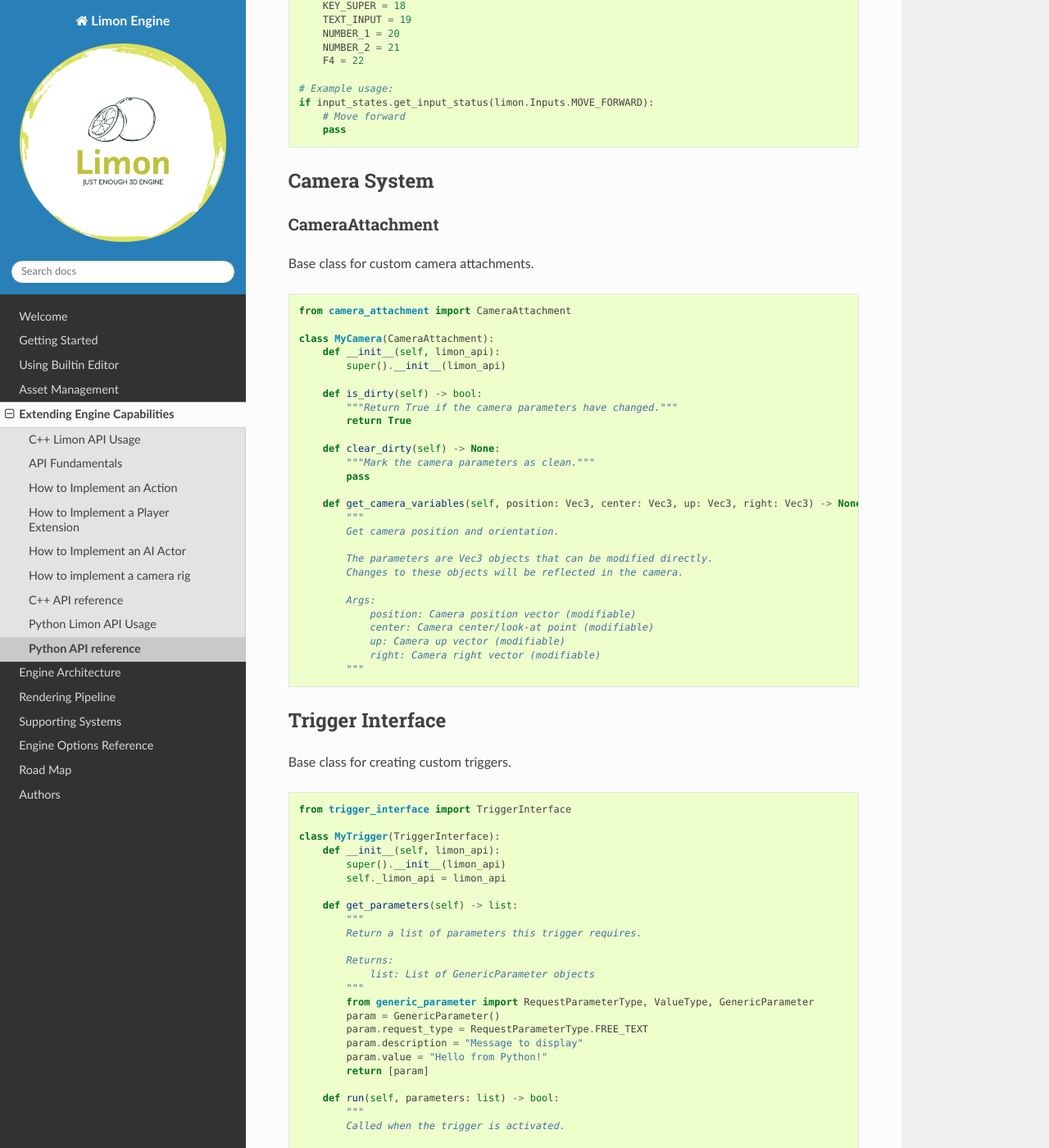
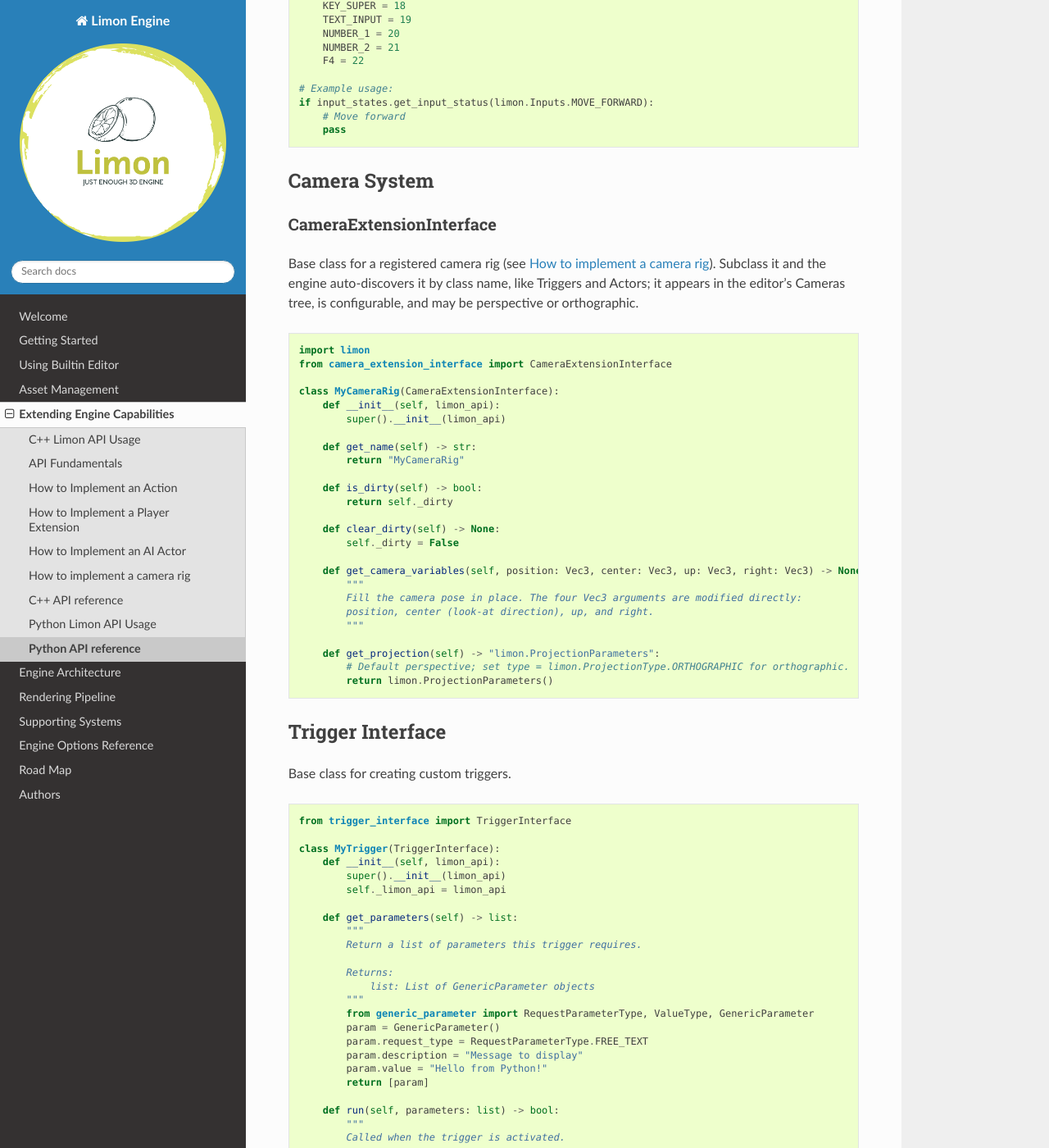
Before and after one commit to enginmanap/limonEngine-docs, a Sphinx documentation site: the page built from docs/ExtendingByAPI/pythonApi.rst, in a window 1280 px wide and 1400 px high, scrolled down 40142 px. Shown: the whole window at 82% size. Built offline with Sphinx 7.4.7 and the Read the Docs theme 3.1.0, drawn with Linux system fonts in a browser that asks for light colours; some of the changed text lies outside the part shown.

Commit message:
Remove old camera attachment system from docs
Never released, never supported

```diff
--- a/docs/ExtendingByAPI/CPPAPIReference.rst
+++ b/docs/ExtendingByAPI/CPPAPIReference.rst
@@ -994,7 +994,7 @@ none
 LimonTypes::Vec4 getCameraPosition()
 --------------------------------------
 
-Returns the camera's world position as a Vec4 (w=1). This comes from the active camera attachment - if a ``PlayerExtensionInterface`` overrides the camera attachment, this value may differ from :ref:`getPlayerPosition<LimonAPI-getPlayerPosition>`.
+Returns the camera's world position as a Vec4 (w=1). This comes from the active player camera - if a camera rig is driving it, this value may differ from :ref:`getPlayerPosition<LimonAPI-getPlayerPosition>`.
 
 Parameters:
 
@@ -1005,7 +1005,7 @@ none
 LimonTypes::Vec4 getCameraLookDirection()
 ------------------------------------------
 
-Returns the camera's normalized look direction as a Vec4 (w=0). This comes from the active camera attachment - if a ``PlayerExtensionInterface`` overrides the camera attachment, this value may differ from :ref:`getPlayerLookDirection<LimonAPI-getPlayerLookDirection>`.
+Returns the camera's normalized look direction as a Vec4 (w=0). This comes from the active player camera - if a camera rig is driving it, this value may differ from :ref:`getPlayerLookDirection<LimonAPI-getPlayerLookDirection>`.
 
 Parameters:
 
--- a/docs/ExtendingByAPI/CPPAPIUsage.rst
+++ b/docs/ExtendingByAPI/CPPAPIUsage.rst
@@ -65,7 +65,7 @@ In every case ``getParameters()`` returns one vector whose entries carry **both*
     This is a change from earlier releases, where triggers returned their parameter descriptors from ``getParameters()`` each call and the engine threaded the values separately. Triggers now seed defaults in the constructor and let the base ``getParameters()`` return the stored member. A short-lived ``getParametersReference()`` accessor that existed during the transition has been removed - use ``getParameters()`` and ``setParameters()``.
 
 .. note::
-    Registered :ref:`camera rigs <implementCameraAttachment>` (``CameraExtensionInterface``) participate in this contract too - they hold the same protected ``parameters`` member and provide ``getParameters()`` / ``setParameters()``. The only camera path *outside* the contract is the legacy plain ``CameraAttachment`` override handed out by a Player Extension's ``getCustomCameraAttachment()``, which has no editor-exposed ``GenericParameter`` configuration.
+    Registered :ref:`camera rigs <implementCameraAttachment>` (``CameraExtensionInterface``) participate in this contract too - they hold the same protected ``parameters`` member and provide ``getParameters()`` / ``setParameters()``.
 
 RequestParameterTypes Enum
 ==========================
--- a/docs/ExtendingByAPI/pythonApi.rst
+++ b/docs/ExtendingByAPI/pythonApi.rst
@@ -22,10 +22,10 @@ The engine ships with small Python samples under ``Engine/Scripts/``, each subcl
 * `limonimp.py <https://github.com/enginmanap/limonEngine/blob/master/Engine/Scripts/limonimp.py>`_ - a minimal trigger/action (``MyTrigger``). See :ref:`implementAction`.
 * `python_cowboy_enemy.py <https://github.com/enginmanap/limonEngine/blob/master/Engine/Scripts/python_cowboy_enemy.py>`_ - a full gunslinger AI (``PythonCowboyEnemy``), the Python port of the C++ ``CowboyEnemyAI``. See :ref:`implementAIActor`.
 * `simple_guard_actor.py <https://github.com/enginmanap/limonEngine/blob/master/Engine/Scripts/simple_guard_actor.py>`_ - a minimal guard AI (``SimpleGuardActor``). See :ref:`implementAIActor`.
-* `python_third_person_camera.py <https://github.com/enginmanap/limonEngine/blob/master/Engine/Scripts/python_third_person_camera.py>`_ - a third-person camera (``ThirdPersonCamera``). See :ref:`implementCameraAttachment`.
+* `python_orthographic_camera_rig.py <https://github.com/enginmanap/limonEngine/blob/master/Engine/Scripts/python_orthographic_camera_rig.py>`_ - an orthographic camera rig (``PythonOrthographicCameraRig``). See :ref:`implementCameraAttachment`.
 * `python_player_extension.py <https://github.com/enginmanap/limonEngine/blob/master/Engine/Scripts/python_player_extension.py>`_ - a shooter-style player controller (``PythonPlayerExtension``). See :ref:`implementPlayerExtension`.
 
-The base classes these subclass (`trigger_interface.py <https://github.com/enginmanap/limonEngine/blob/master/Engine/Scripts/trigger_interface.py>`_, `actor_interface.py <https://github.com/enginmanap/limonEngine/blob/master/Engine/Scripts/actor_interface.py>`_, `camera_attachment.py <https://github.com/enginmanap/limonEngine/blob/master/Engine/Scripts/camera_attachment.py>`_, `player_extension_interface.py <https://github.com/enginmanap/limonEngine/blob/master/Engine/Scripts/player_extension_interface.py>`_) document each method's contract in their docstrings. Helper types live in `vec3.py <https://github.com/enginmanap/limonEngine/blob/master/Engine/Scripts/vec3.py>`_ and `generic_parameter.py <https://github.com/enginmanap/limonEngine/blob/master/Engine/Scripts/generic_parameter.py>`_.
+The base classes these subclass (`trigger_interface.py <https://github.com/enginmanap/limonEngine/blob/master/Engine/Scripts/trigger_interface.py>`_, `actor_interface.py <https://github.com/enginmanap/limonEngine/blob/master/Engine/Scripts/actor_interface.py>`_, `camera_extension_interface.py <https://github.com/enginmanap/limonEngine/blob/master/Engine/Scripts/camera_extension_interface.py>`_, `player_extension_interface.py <https://github.com/enginmanap/limonEngine/blob/master/Engine/Scripts/player_extension_interface.py>`_) document each method's contract in their docstrings. Helper types live in `vec3.py <https://github.com/enginmanap/limonEngine/blob/master/Engine/Scripts/vec3.py>`_ and `generic_parameter.py <https://github.com/enginmanap/limonEngine/blob/master/Engine/Scripts/generic_parameter.py>`_.
 
 Core Types
 ----------
@@ -1873,7 +1873,7 @@ get_camera_position
     def get_camera_position() -> Vec4:
         """
         Returns the camera's world position as Vec4 (w=1). May differ from player position
-        if a PlayerExtension overrides the camera attachment.
+        if a camera rig is driving the camera.
 
         Returns:
             Vec4: Camera world position with w=1
@@ -1887,7 +1887,7 @@ get_camera_look_direction
     def get_camera_look_direction() -> Vec4:
         """
         Returns the camera's normalized look direction as Vec4 (w=0). May differ from player
-        look direction if a PlayerExtension overrides the camera attachment.
+        look direction if a camera rig is driving the camera.
 
         Returns:
             Vec4: Normalized camera look direction with w=0
@@ -2251,39 +2251,37 @@ Input States
 Camera System
 -------------
 
-CameraAttachment
-~~~~~~~~~~~~~~~~
-Base class for custom camera attachments.
-
-.. code-block:: python
-
-    from camera_attachment import CameraAttachment
-
-    class MyCamera(CameraAttachment):
+CameraExtensionInterface
+~~~~~~~~~~~~~~~~~~~~~~~~~~
+Base class for a registered camera rig (see :ref:`implementCameraAttachment`). Subclass it and the engine auto-discovers it by class name, like Triggers and Actors; it appears in the editor's Cameras tree, is configurable, and may be perspective or orthographic.
+
+.. code-block:: python
+
+    import limon
+    from camera_extension_interface import CameraExtensionInterface
+
+    class MyCameraRig(CameraExtensionInterface):
         def __init__(self, limon_api):
             super().__init__(limon_api)
 
+        def get_name(self) -> str:
+            return "MyCameraRig"
+
         def is_dirty(self) -> bool:
-            """Return True if the camera parameters have changed."""
-            return True
+            return self._dirty
 
         def clear_dirty(self) -> None:
-            """Mark the camera parameters as clean."""
-            pass
+            self._dirty = False
 
         def get_camera_variables(self, position: Vec3, center: Vec3, up: Vec3, right: Vec3) -> None:
             """
-            Get camera position and orientation.
-
-            The parameters are Vec3 objects that can be modified directly.
-            Changes to these objects will be reflected in the camera.
-
-            Args:
-                position: Camera position vector (modifiable)
-                center: Camera center/look-at point (modifiable)
-                up: Camera up vector (modifiable)
-                right: Camera right vector (modifiable)
-            """
+            Fill the camera pose in place. The four Vec3 arguments are modified directly:
+            position, center (look-at direction), up, and right.
+            """
+
+        def get_projection(self) -> "limon.ProjectionParameters":
+            # Default perspective; set type = limon.ProjectionType.ORTHOGRAPHIC for orthographic.
+            return limon.ProjectionParameters()
 
 Trigger Interface
 -----------------
@@ -2420,15 +2418,6 @@ Base class for creating player extensions.
                 str: The extension's name
             """
             return "My Player Extension"
-
-        def get_custom_camera_attachment(self):
-            """
-            Get a custom camera attachment for this extension.
-
-            Returns:
-                CameraAttachment: A camera attachment, or None to use default
-            """
-            return None
 
 Actor Interface
 ---------------
```
Also changed, not shown: docs/ExtendingByAPI/PythonAPIUsage.rst (+8 -6 lines), docs/ExtendingByAPI/implementCameraAttachment.rst (+3 -18 lines), docs/ExtendingByAPI/implementPlayerExtension.rst (+2 -8 lines).
